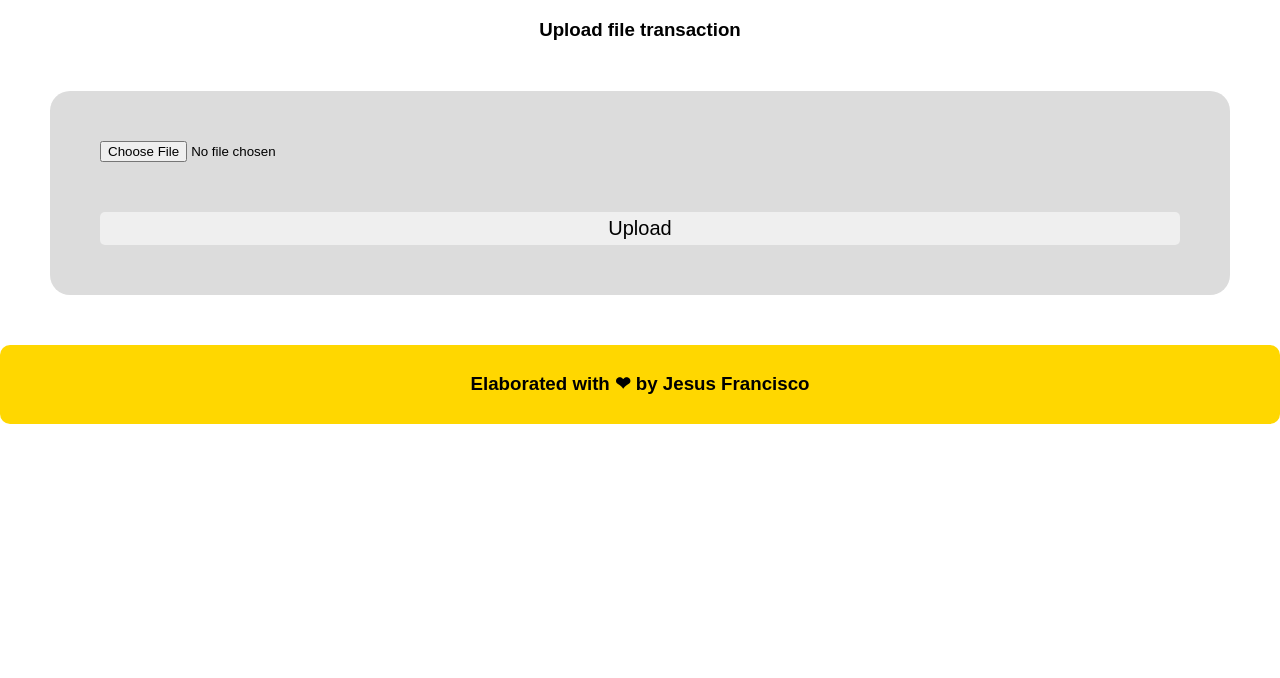
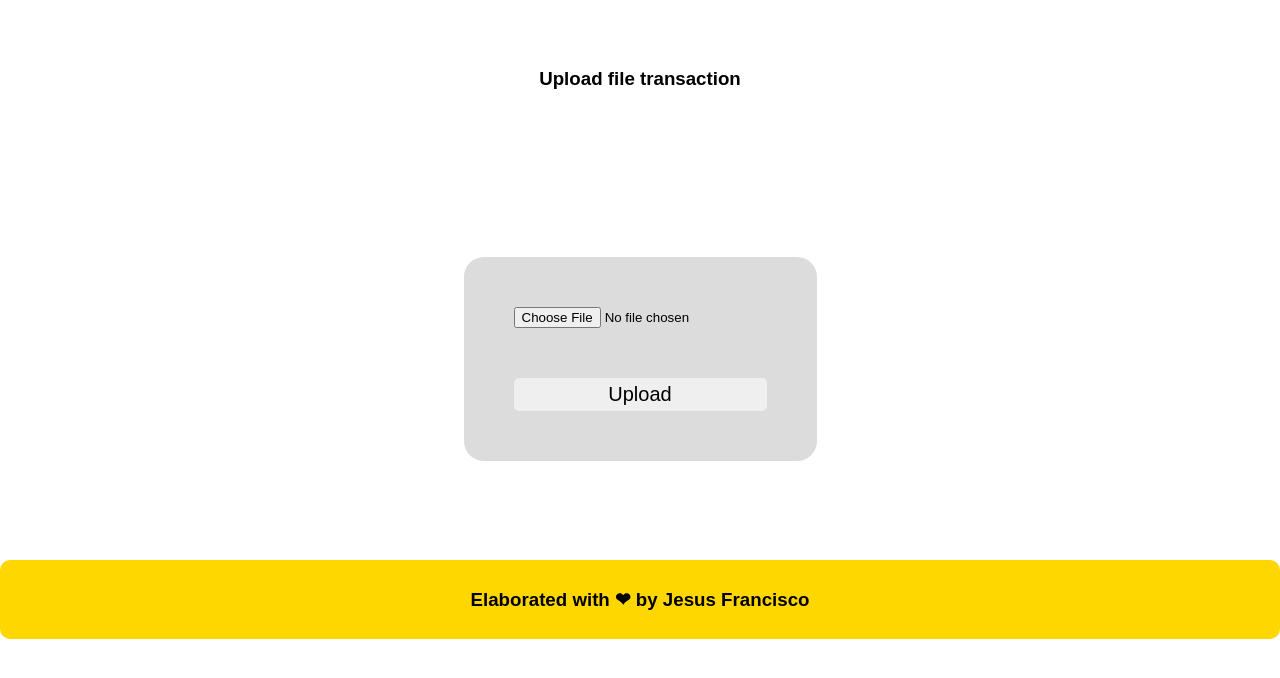
Before and after one commit to Jesus-fran/expensetrack, a PHP site: page /create in a window 1280 px wide. Shown: the part 88-766 px from the top of the page. Run offline with PHP 8.4, Linux system fonts and the light colour scheme; data that the repository does not hold is empty.

Commit message:
Improved view create

```diff
--- a/views/create.php
+++ b/views/create.php
@@ -1,9 +1,4 @@
 <style>
-    .create-transaction-div {
-        height: 100%;
-        text-align: center;
-    }
-
     .card-form {
         border-radius: 20px;
         padding: 50px;
@@ -32,7 +27,7 @@
     }
 </style>
 
-<div class="create-transaction-div">
+<div style="height: 70vh;display:flex;align-items:center;justify-content:space-around;flex-direction:column;">
     <h3>Upload file transaction</h3>
     <div class="card-form">
         <form action="/upload" method="post" enctype="multipart/form-data">
```
